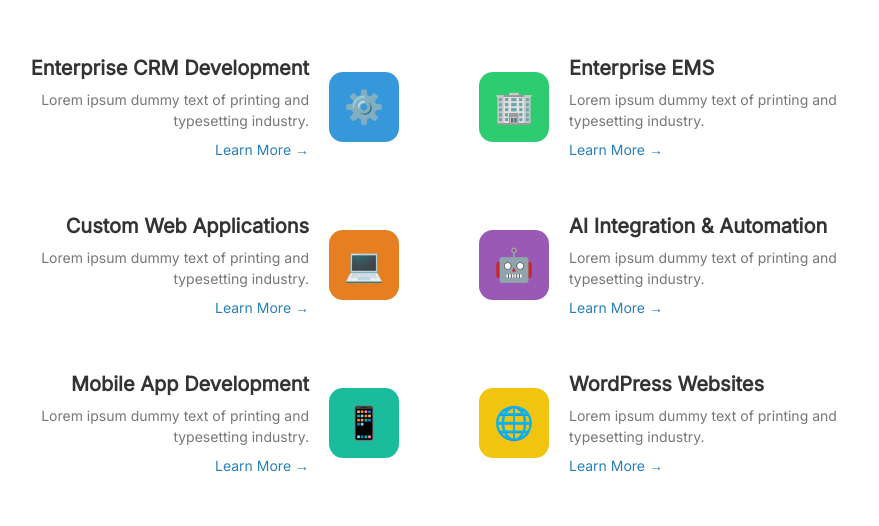
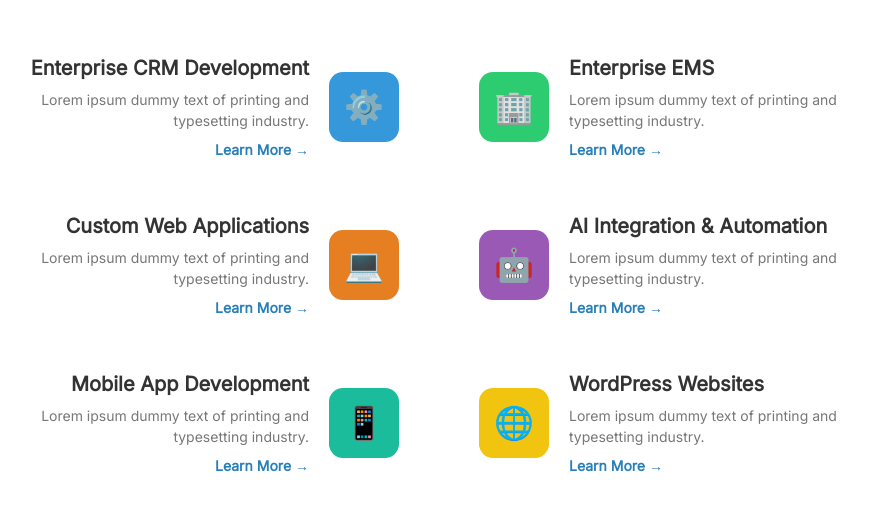
Before and after one commit to uziii-stack/nexora, a plain HTML site: page index.html in a window 1280 px wide. Shown: the part 1840-2366 px from the top of the page, without its empty margins (201-1080 px from the left). Drawn offline with nearby package versions, Linux system fonts and the light colour scheme.

Commit message:
Update font in index.html

```diff
--- a/index.html
+++ b/index.html
@@ -859,7 +859,7 @@
                         <div class="service-text">Lorem ipsum dummy text of printing and typesetting industry.</div>
 
                         <a
-                            class="inline-block mt-2 text-[#2980b9] text-[14px] font-medium hover:underline cursor-pointer">
+                            class="inline-block mt-2 text-[#2980b9] text-[14px] font-bold hover:underline cursor-pointer">
                             Learn More →
                         </a>
 
@@ -873,7 +873,7 @@
                         <div class="service-text">Lorem ipsum dummy text of printing and typesetting industry.</div>
 
                         <a
-                            class="inline-block mt-2 text-[#2980b9] text-[14px] font-medium hover:underline cursor-pointer">
+                            class="inline-block mt-2 text-[#2980b9] text-[14px] font-bold hover:underline cursor-pointer">
                             Learn More →
                         </a>
 
@@ -887,7 +887,7 @@
                         <div class="service-text">Lorem ipsum dummy text of printing and typesetting industry.</div>
 
                         <a
-                            class="inline-block mt-2 text-[#2980b9] text-[14px] font-medium hover:underline cursor-pointer">
+                            class="inline-block mt-2 text-[#2980b9] text-[14px] font-bold hover:underline cursor-pointer">
                             Learn More →
                         </a>
 
@@ -901,7 +901,7 @@
                         <div class="service-text">Lorem ipsum dummy text of printing and typesetting industry.</div>
 
                         <a
-                            class="inline-block mt-2 text-[#2980b9] text-[14px] font-medium hover:underline cursor-pointer">
+                            class="inline-block mt-2 text-[#2980b9] text-[14px] font-bold hover:underline cursor-pointer">
                             Learn More →
                         </a>
 
@@ -915,7 +915,7 @@
                         <div class="service-text">Lorem ipsum dummy text of printing and typesetting industry.</div>
 
                         <a
-                            class="inline-block mt-2 text-[#2980b9] text-[14px] font-medium hover:underline cursor-pointer">
+                            class="inline-block mt-2 text-[#2980b9] text-[14px] font-bold hover:underline cursor-pointer">
                             Learn More →
                         </a>
 
@@ -929,7 +929,7 @@
                         <div class="service-text">Lorem ipsum dummy text of printing and typesetting industry.</div>
 
                         <a
-                            class="inline-block mt-2 text-[#2980b9] text-[14px] font-medium hover:underline cursor-pointer">
+                            class="inline-block mt-2 text-[#2980b9] text-[14px] font-bold hover:underline cursor-pointer">
                             Learn More →
                         </a>
 
```
